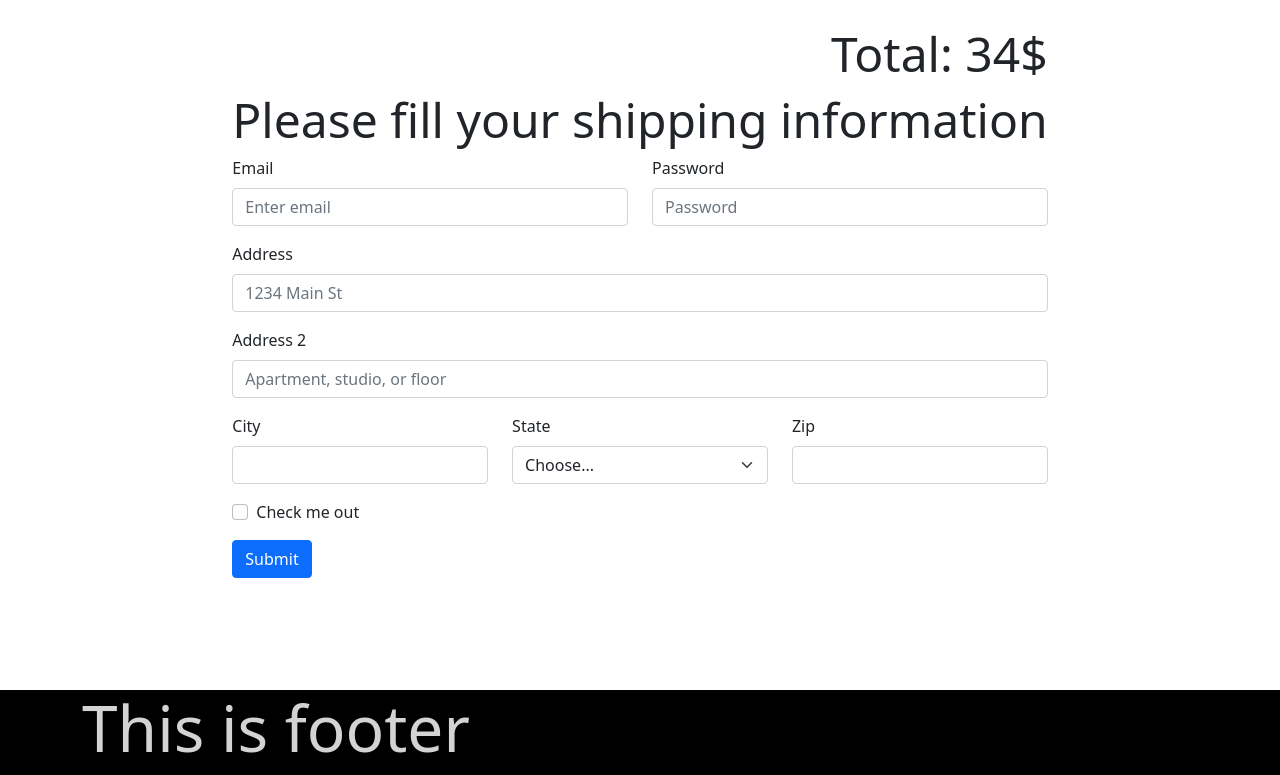
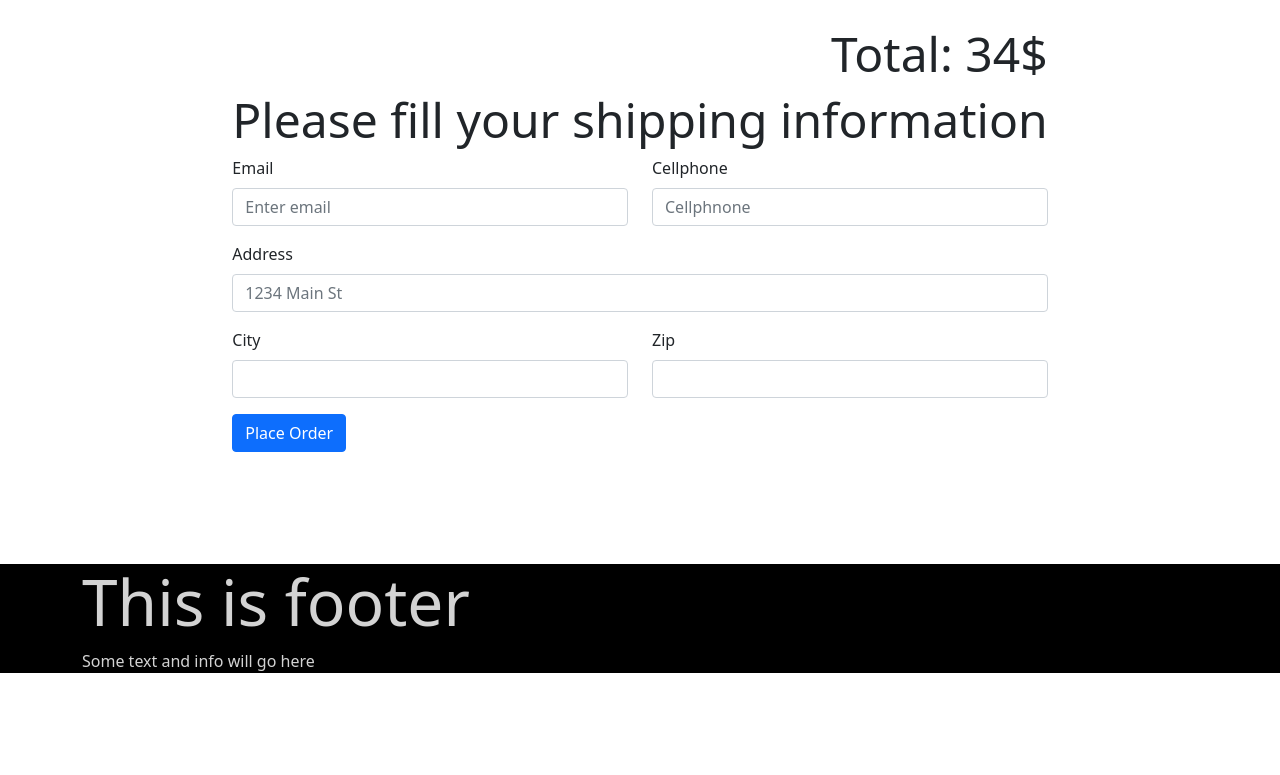
Before and after one commit to khasTema/e_commerce-type_project, a React (Create React App) app: page /chekout in a window 1280 px wide. Shown: the part 452-1227 px from the top of the page. After the commit the page ends 1125 px from the top, so only its background shows below. Built offline with nearby package versions, Linux system fonts and the light colour scheme.

Commit message:
thank you page with routing

```diff
--- a/src/App.js
+++ b/src/App.js
@@ -7,6 +7,7 @@ import { Routes, Route } from "react-router-dom";
 import Chekout from './components/pages/Chekout';
 import About from './components/pages/About';
 import ProductPage from './components/pages/ProductPage';
+import Thankyou from './components/pages/Thankyou';
 
 
 function App() {
@@ -18,6 +19,7 @@ function App() {
         <Route path="/chekout" element={<Chekout />} />
         <Route path="/about" element={<About />} />
         <Route path="/product" element={<ProductPage />} />
+        <Route path="thankyou" element={<Thankyou />} />
       </Routes>
       <Footer/>
     </div>
--- a/src/components/common/Header.js
+++ b/src/components/common/Header.js
@@ -1,5 +1,5 @@
 import React from 'react';
-import logo from '../../images/logo_transparent.png'
+import logo from '../../images/logo_transparent.png';
 import {
     Badge,
     Button,
--- a/src/components/pages/About.js
+++ b/src/components/pages/About.js
@@ -1,13 +1,17 @@
 import React from 'react';
+import logo from '../../images/logo_transparent.png';
 import { Container } from 'react-bootstrap';
 
 const About = () => {
   return (
     <div className='about'>
         <Container>
+            <div className="logo-big" style={{width: '40%', maxWidth: '300px', margin: '1em auto'}}>
+              <img src={logo} alt="this shop logo" style={{width: '100%'}}/>
+            </div>
             <h2 className='display-3 text-center'>About</h2>
-            <p>Lorem ipsum dolor sit ammet</p>
-            <p>Text text text text text text text text text text text text text text text text text text text text text texttext text text text text text text text text text text text text text text text text text text text text text text text text text text text text text text text text text text texttext text text text text text </p>
+            <h5>Lorem ipsum dolor sit ammet</h5>
+            <p>Lorem ipsum dolor sit amet, consectetur adipiscing elit, sed do eiusmod tempor incididunt ut labore et dolore magna aliqua. Ut enim ad minim veniam, quis nostrud exercitation ullamco laboris nisi ut aliquip ex ea commodo consequat. Duis aute irure dolor in reprehenderit in voluptate velit esse cillum dolore eu fugiat nulla pariatur. Excepteur sint occaecat cupidatat non proident, sunt in culpa qui officia deserunt mollit anim id est laborum. </p>
         </Container>
     </div>
   )
--- /dev/null
+++ b/src/components/pages/Thankyou.js
@@ -0,0 +1,20 @@
+import React from 'react';
+import { Container, Button } from 'react-bootstrap';
+import { useNavigate } from 'react-router-dom';
+
+const Thankyou = () => {
+
+    let navigate = useNavigate();
+
+  return (
+    <div>
+        <Container>
+            <h3 className="display-3 text-center">Thank you!</h3>
+            <p className='text-center'>Your order is placed. Our manager will contact you shortly for details!</p>
+            <Button variant='danger' style={{margin: "0 auto"}} onClick={()=>{navigate("/")}}>Continue shopping</Button>
+        </Container>
+    </div>
+  )
+}
+
+export default Thankyou;
--- a/src/components/utilites/UserInfoForm.js
+++ b/src/components/utilites/UserInfoForm.js
@@ -1,7 +1,16 @@
 import React from 'react';
 import { Form, Row, Col, Button } from 'react-bootstrap';
+import { useNavigate } from 'react-router-dom';
 
 const UserInfoForm = () => {
+
+    let navigate = useNavigate();
+
+    // function handleSubmit(e) {
+    //     e.preventDefault();
+    //     navigate("/thankyou");
+    // }
+
   return (
     <div className='userInfoForm'>
         <h3 className='display-5 text-center'>Please fill your shipping information</h3>
@@ -13,8 +22,8 @@ const UserInfoForm = () => {
             </Form.Group>
 
             <Form.Group as={Col} controlId="formGridPassword">
-                <Form.Label>Password</Form.Label>
-                <Form.Control type="password" placeholder="Password" />
+                <Form.Label>Cellphone</Form.Label>
+                <Form.Control type="phone" placeholder="Cellphnone" />
             </Form.Group>
             </Row>
 
@@ -23,23 +32,11 @@ const UserInfoForm = () => {
             <Form.Control placeholder="1234 Main St" />
             </Form.Group>
 
-            <Form.Group className="mb-3" controlId="formGridAddress2">
-            <Form.Label>Address 2</Form.Label>
-            <Form.Control placeholder="Apartment, studio, or floor" />
-            </Form.Group>
 
             <Row className="mb-3">
             <Form.Group as={Col} controlId="formGridCity">
                 <Form.Label>City</Form.Label>
                 <Form.Control />
-            </Form.Group>
-
-            <Form.Group as={Col} controlId="formGridState">
-                <Form.Label>State</Form.Label>
-                <Form.Select defaultValue="Choose...">
-                <option>Choose...</option>
-                <option>...</option>
-                </Form.Select>
             </Form.Group>
 
             <Form.Group as={Col} controlId="formGridZip">
@@ -48,12 +45,8 @@ const UserInfoForm = () => {
             </Form.Group>
             </Row>
 
-            <Form.Group className="mb-3" id="formGridCheckbox">
-            <Form.Check type="checkbox" label="Check me out" />
-            </Form.Group>
-
-            <Button variant="primary" type="submit">
-                Submit
+            <Button variant="primary" type="submit" onClick={() => {navigate("/thankyou")}}>
+                Place Order
             </Button>
         </Form>
     </div>
```
